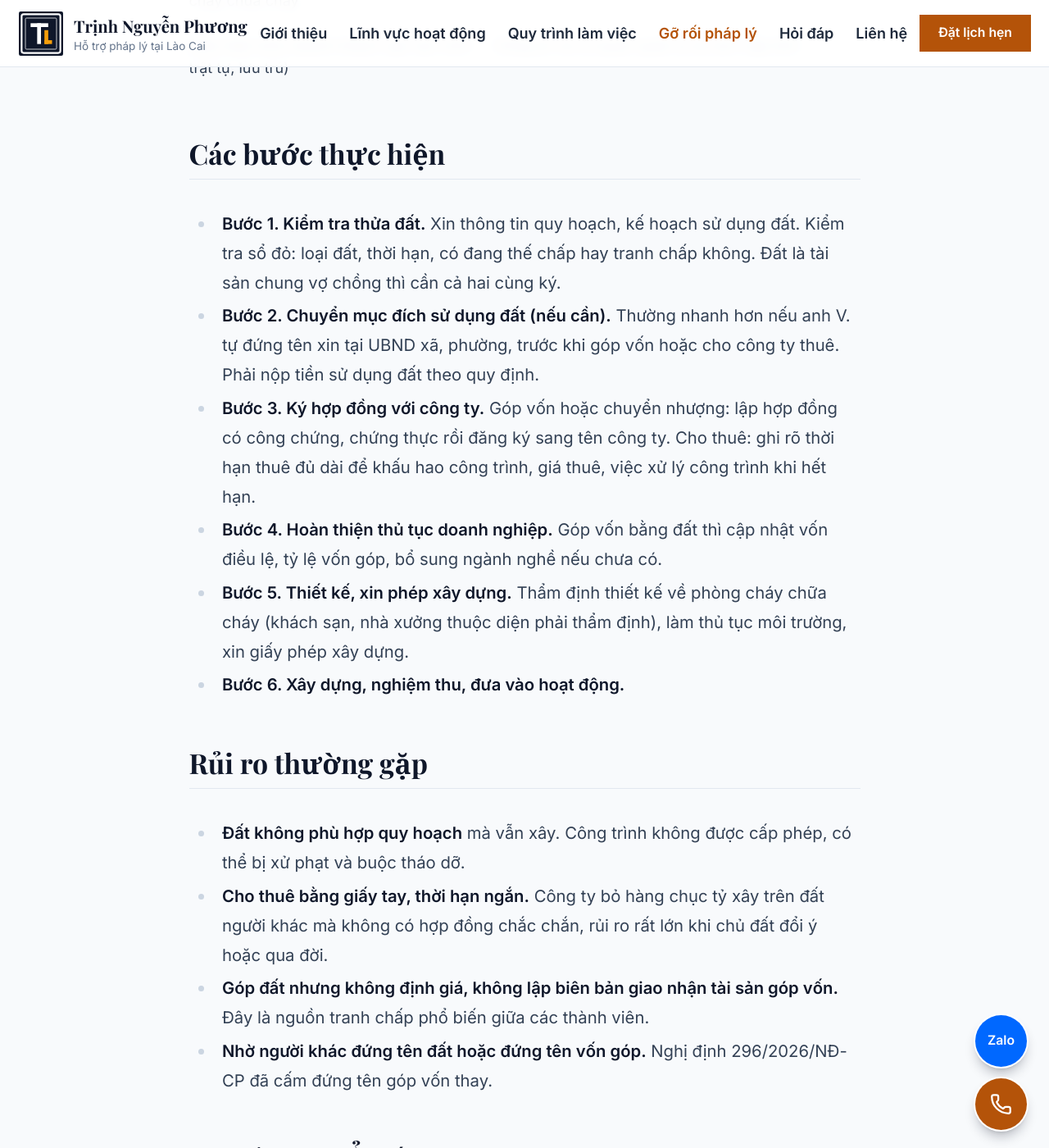
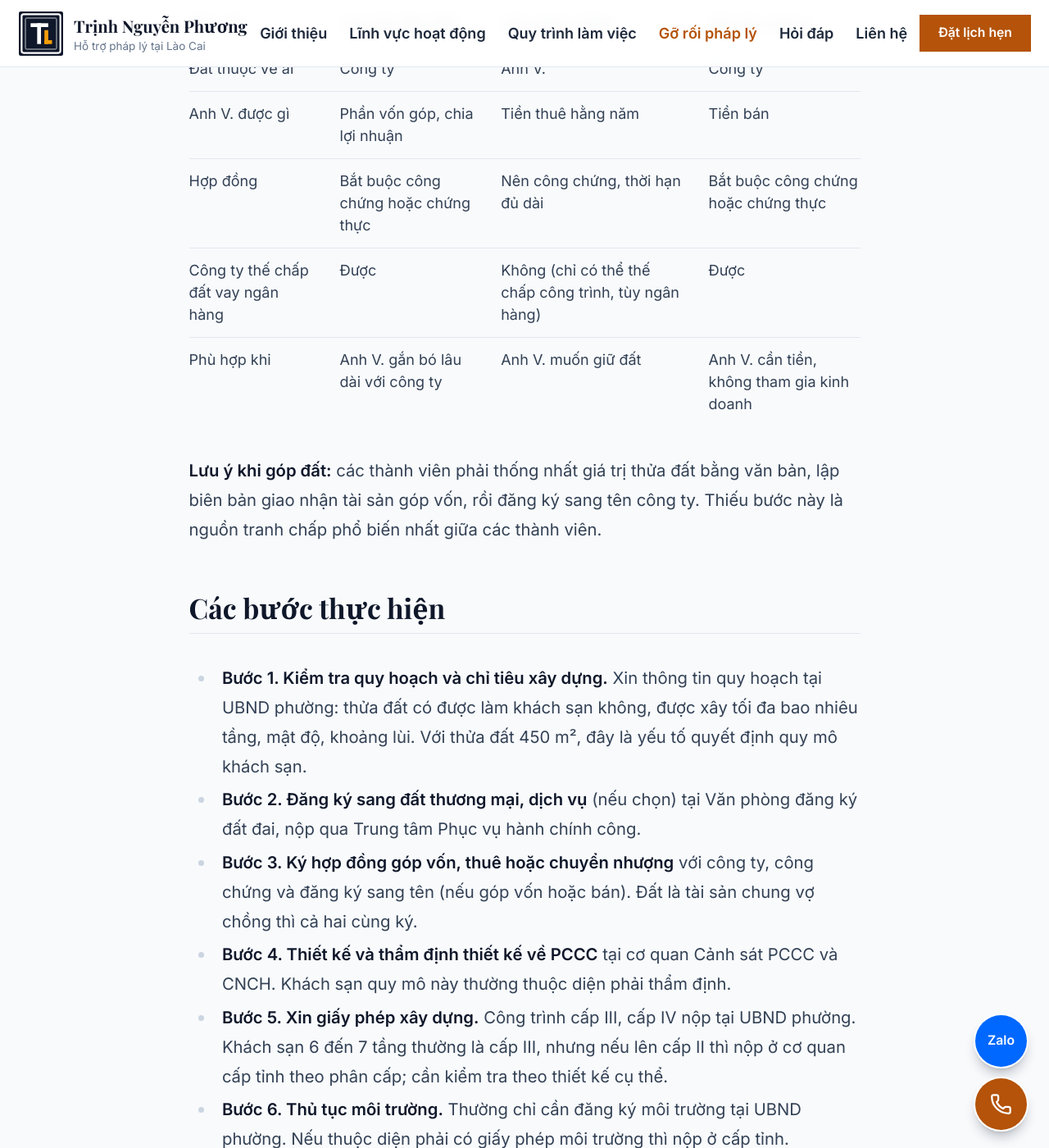
Before and after one commit to trinhlegal/trinhlegal.github.io, a Jekyll site: the page built from _posts/2026-11-27-ca-nhan-co-dat-muon-cong-ty-lam-du-an.md, in a window 1280 px wide and 1400 px high, scrolled down 3070 px. Shown: the whole window at 82% size. Built offline with Jekyll 4.4.1, drawn with Linux system fonts in a browser that asks for light colours; nearby versions of some CDN libraries; some of the changed text lies outside the part shown.

Commit message:
Bài Dự án đầu tư: tình huống 450 m² đất ở đô thị, khách sạn 6-7 tầng; đăng ký sang đất TMDV không phải xin phép
Co-Authored-By: Claude Opus 5.5 <noreply@anthropic.com>
Claude-Session: https://claude.ai/code/session_01PntsnTW7HJBD9gQRRsHV5b

```diff
--- a/_posts/2026-11-27-ca-nhan-co-dat-muon-cong-ty-lam-du-an.md
+++ b/_posts/2026-11-27-ca-nhan-co-dat-muon-cong-ty-lam-du-an.md
@@ -1,6 +1,6 @@
 ---
-title: "Có đất đứng tên cá nhân, muốn đưa vào công ty làm nhà xưởng, khách sạn: chọn cách nào cho đúng?"
-description: "Góp vốn bằng đất, cho công ty thuê hay bán cho công ty: mỗi cách có thủ tục, chi phí và rủi ro khác nhau. Bài viết so sánh ngắn gọn và chỉ rõ việc nào làm ở xã, phường, việc nào lên tỉnh."
+title: "Có 450 m² đất ở đô thị đứng tên cá nhân, muốn công ty xây khách sạn: làm thế nào cho đúng?"
+description: "Đất ở mặt tiền 15 m, sâu 30 m, chủ đất muốn đưa vào công ty để xây khách sạn khoảng 15 đến 20 tỷ đồng. Bài viết chỉ ra 2 việc phải quyết trước: có đổi sang đất thương mại, dịch vụ không, và góp vốn, cho thuê hay bán cho công ty."
 date: 2026-11-27 07:40:00 +0700
 mang: "Dự án đầu tư"
 nhom: doanh-nghiep
@@ -9,71 +9,80 @@ can_cu_den_ngay: "27/11/2026"
 
 ## Tình huống thường gặp
 
-Anh V. ở Lào Cai có một thửa đất khoảng 2.000 m² đứng tên mình. Anh cùng vài người bạn lập công ty TNHH, dự kiến bỏ khoảng 15 đến 20 tỷ đồng xây nhà xưởng hoặc một khách sạn nhỏ trên thửa đất này.
+Anh V. có thửa đất ở đô thị 450 m² (mặt tiền 15 m, sâu 30 m) tại một phường ở Lào Cai, sổ đỏ đứng tên anh. Anh cùng mấy người bạn lập công ty TNHH, dự kiến bỏ khoảng 15 đến 20 tỷ đồng xây khách sạn 6 đến 7 tầng trên thửa đất này.
 
-Anh băn khoăn nên góp đất vào công ty, cho công ty thuê hay bán hẳn cho công ty, và thủ tục làm ở đâu.
+Anh hỏi: có phải đổi loại đất không, nên góp đất vào công ty, cho công ty thuê hay bán cho công ty, và thủ tục nộp ở đâu.
 
 *(Tình huống minh họa.)*
 
 ## Trả lời ngắn
 
-- **Có 3 cách:** góp vốn bằng quyền sử dụng đất, cho công ty thuê đất, hoặc chuyển nhượng cho công ty.
-- **Việc đầu tiên là xem loại đất.** Nếu đất đang là đất nông nghiệp hoặc đất ở thì phải chuyển mục đích sang đất thương mại, dịch vụ hoặc đất cơ sở sản xuất, kinh doanh. Thửa đất phải phù hợp quy hoạch, kế hoạch sử dụng đất thì mới làm được.
-- **Ai đứng tên xin chuyển mục đích sẽ quyết định nộp ở đâu.** Cá nhân xin thì nộp ở UBND xã, phường. Công ty xin thì nộp ở UBND tỉnh.
-- **Công ty vốn trong nước không phải xin Giấy chứng nhận đăng ký đầu tư.**
+- **Đất ở đô thị phù hợp làm khách sạn, không phù hợp làm nhà xưởng.** Khu dân cư đô thị thường không cho phép xây nhà xưởng sản xuất.
+- **Chuyển từ đất ở sang đất thương mại, dịch vụ không phải xin phép** cơ quan nhà nước. Người sử dụng đất đăng ký biến động nếu có nhu cầu, nhưng vẫn phải phù hợp quy hoạch.
+- **Đưa đất vào công ty có 3 cách:** góp vốn, cho thuê, chuyển nhượng.
+- **Công ty vốn trong nước không phải xin Giấy chứng nhận đăng ký đầu tư.** Dự án dùng đất sẵn có của chủ đất, không xin Nhà nước cho thuê đất, nên thủ tục đơn giản hơn nhiều so với dự án phải xin đất.
 
-## So sánh 3 cách
+## Căn cứ pháp luật đang áp dụng
+
+- **Luật Đất đai số 31/2024/QH15** (đã được sửa đổi, bổ sung):
+  - Điều 121: các trường hợp chuyển mục đích phải xin phép. Chuyển đất ở sang đất thương mại, dịch vụ không thuộc các trường hợp này.
+  - Điều 133: đăng ký biến động khi chuyển mục đích.
+  - Điểm a khoản 3 Điều 27: hợp đồng chuyển nhượng, góp vốn bằng quyền sử dụng đất phải công chứng hoặc chứng thực.
+- **Luật Đầu tư số 143/2025/QH15**, Điều 26: dự án của nhà đầu tư trong nước không phải cấp Giấy chứng nhận đăng ký đầu tư.
+- **Luật Xây dựng số 135/2025/QH15**, khoản 1 Điều 53: UBND xã, phường cấp giấy phép xây dựng công trình cấp III, cấp IV.
+- **Luật Phòng cháy, chữa cháy và cứu nạn, cứu hộ số 55/2024/QH15** (đã được sửa đổi, bổ sung); **Nghị định 105/2025/NĐ-CP**.
+
+## Việc thứ nhất: giữ đất ở hay đổi sang đất thương mại, dịch vụ
+
+| | Giữ nguyên đất ở | Đăng ký sang đất thương mại, dịch vụ |
+|---|---|---|
+| Thủ tục đất | Không phải làm | Không phải xin phép; đăng ký biến động tại Văn phòng đăng ký đất đai, phải phù hợp quy hoạch |
+| Loại công trình xin phép | Nhà ở riêng lẻ, kinh doanh lưu trú quy mô nhỏ | Công trình dịch vụ lưu trú (khách sạn) |
+| Phù hợp khi | Nhà nghỉ, homestay vài tầng | Khách sạn 6 đến 7 tầng, vốn 15 đến 20 tỷ |
+| Lưu ý | Xây khách sạn nhiều tầng dưới danh nghĩa nhà ở dễ bị vướng khi xin phép, thẩm định PCCC, vay vốn | Hỏi trước về thời hạn sử dụng đất và nghĩa vụ tài chính sau khi đăng ký; giá trị thế chấp có thể khác đất ở |
+
+Với quy mô 15 đến 20 tỷ đồng, **nên đăng ký sang đất thương mại, dịch vụ** để giấy phép xây dựng, thiết kế PCCC và hồ sơ vay vốn thống nhất với nhau. Nên để anh V. tự đứng tên đăng ký trước khi đưa đất vào công ty.
+
+## Việc thứ hai: góp vốn, cho thuê hay bán cho công ty
 
 | Tiêu chí | Góp vốn bằng đất | Cho công ty thuê | Bán cho công ty |
 |---|---|---|---|
 | Đất thuộc về ai | Công ty | Anh V. | Công ty |
-| Quyền của anh V. | Phần vốn góp, chia lợi nhuận theo tỷ lệ | Nhận tiền thuê | Nhận tiền bán |
-| Hợp đồng | Bắt buộc công chứng hoặc chứng thực | Công chứng theo yêu cầu, nên công chứng | Bắt buộc công chứng hoặc chứng thực |
-| Công ty có được thế chấp đất vay ngân hàng | Có | Không (chỉ thế chấp được công trình trên đất, tùy ngân hàng) | Có |
-| Thuế, phí | Có thể phát sinh thuế, lệ phí khi sang tên, cần tính trước | Thuế trên tiền thuê | Thuế chuyển nhượng, lệ phí trước bạ |
-| Phù hợp khi | Anh V. muốn gắn lâu dài với công ty | Anh V. muốn giữ đất, công ty ít vốn | Anh V. cần tiền, rút khỏi việc kinh doanh |
+| Anh V. được gì | Phần vốn góp, chia lợi nhuận | Tiền thuê hằng năm | Tiền bán |
+| Hợp đồng | Bắt buộc công chứng hoặc chứng thực | Nên công chứng, thời hạn đủ dài | Bắt buộc công chứng hoặc chứng thực |
+| Công ty thế chấp đất vay ngân hàng | Được | Không (chỉ có thể thế chấp công trình, tùy ngân hàng) | Được |
+| Phù hợp khi | Anh V. gắn bó lâu dài với công ty | Anh V. muốn giữ đất | Anh V. cần tiền, không tham gia kinh doanh |
 
-**Gợi ý:** nếu các thành viên góp vốn khác nhau, cách góp đất cần định giá đất rõ ràng và được các thành viên đồng ý. Không làm thì sau này dễ tranh chấp về tỷ lệ vốn.
-
-## Việc nào làm ở xã, phường, việc nào lên tỉnh
-
-| Việc | Nơi giải quyết |
-|---|---|
-| Chuyển mục đích sử dụng đất do cá nhân đứng tên xin | UBND xã, phường |
-| Chuyển mục đích sử dụng đất do công ty đứng tên xin | UBND tỉnh |
-| Đăng ký sang tên khi góp vốn, chuyển nhượng | Văn phòng đăng ký đất đai, nộp qua Trung tâm Phục vụ hành chính công |
-| Giấy phép xây dựng công trình cấp III, cấp IV | UBND xã, phường |
-| Đăng ký môi trường (dự án nhỏ) | UBND xã, phường |
-| Giấy phép môi trường (nếu thuộc diện) | UBND tỉnh |
-| Thẩm định thiết kế, nghiệm thu phòng cháy chữa cháy | Cơ quan Cảnh sát PCCC và CNCH |
-| Điều kiện kinh doanh khách sạn (an ninh trật tự, lưu trú) | Công an và cơ quan quản lý du lịch cấp tỉnh |
+**Lưu ý khi góp đất:** các thành viên phải thống nhất giá trị thửa đất bằng văn bản, lập biên bản giao nhận tài sản góp vốn, rồi đăng ký sang tên công ty. Thiếu bước này là nguồn tranh chấp phổ biến nhất giữa các thành viên.
 
 ## Các bước thực hiện
 
-- **Bước 1. Kiểm tra thửa đất.** Xin thông tin quy hoạch, kế hoạch sử dụng đất. Kiểm tra sổ đỏ: loại đất, thời hạn, có đang thế chấp hay tranh chấp không. Đất là tài sản chung vợ chồng thì cần cả hai cùng ký.
-- **Bước 2. Chuyển mục đích sử dụng đất (nếu cần).** Thường nhanh hơn nếu anh V. tự đứng tên xin tại UBND xã, phường, trước khi góp vốn hoặc cho công ty thuê. Phải nộp tiền sử dụng đất theo quy định.
-- **Bước 3. Ký hợp đồng với công ty.** Góp vốn hoặc chuyển nhượng: lập hợp đồng có công chứng, chứng thực rồi đăng ký sang tên công ty. Cho thuê: ghi rõ thời hạn thuê đủ dài để khấu hao công trình, giá thuê, việc xử lý công trình khi hết hạn.
-- **Bước 4. Hoàn thiện thủ tục doanh nghiệp.** Góp vốn bằng đất thì cập nhật vốn điều lệ, tỷ lệ vốn góp, bổ sung ngành nghề nếu chưa có.
-- **Bước 5. Thiết kế, xin phép xây dựng.** Thẩm định thiết kế về phòng cháy chữa cháy (khách sạn, nhà xưởng thuộc diện phải thẩm định), làm thủ tục môi trường, xin giấy phép xây dựng.
-- **Bước 6. Xây dựng, nghiệm thu, đưa vào hoạt động.**
+- **Bước 1. Kiểm tra quy hoạch và chỉ tiêu xây dựng.** Xin thông tin quy hoạch tại UBND phường: thửa đất có được làm khách sạn không, được xây tối đa bao nhiêu tầng, mật độ, khoảng lùi. Với thửa đất 450 m², đây là yếu tố quyết định quy mô khách sạn.
+- **Bước 2. Đăng ký sang đất thương mại, dịch vụ** (nếu chọn) tại Văn phòng đăng ký đất đai, nộp qua Trung tâm Phục vụ hành chính công.
+- **Bước 3. Ký hợp đồng góp vốn, thuê hoặc chuyển nhượng** với công ty, công chứng và đăng ký sang tên (nếu góp vốn hoặc bán). Đất là tài sản chung vợ chồng thì cả hai cùng ký.
+- **Bước 4. Thiết kế và thẩm định thiết kế về PCCC** tại cơ quan Cảnh sát PCCC và CNCH. Khách sạn quy mô này thường thuộc diện phải thẩm định.
+- **Bước 5. Xin giấy phép xây dựng.** Công trình cấp III, cấp IV nộp tại UBND phường. Khách sạn 6 đến 7 tầng thường là cấp III, nhưng nếu lên cấp II thì nộp ở cơ quan cấp tỉnh theo phân cấp; cần kiểm tra theo thiết kế cụ thể.
+- **Bước 6. Thủ tục môi trường.** Thường chỉ cần đăng ký môi trường tại UBND phường. Nếu thuộc diện phải có giấy phép môi trường thì nộp ở cấp tỉnh.
+- **Bước 7. Xây dựng, nghiệm thu PCCC, đưa vào sử dụng.**
+- **Bước 8. Điều kiện kinh doanh:** bổ sung ngành nghề lưu trú cho công ty, xin giấy chứng nhận đủ điều kiện về an ninh, trật tự tại cơ quan công an, thông báo hoạt động kinh doanh lưu trú, đề nghị công nhận hạng sao nếu có nhu cầu.
 
 ## Rủi ro thường gặp
 
-- **Đất không phù hợp quy hoạch** mà vẫn xây. Công trình không được cấp phép, có thể bị xử phạt và buộc tháo dỡ.
-- **Cho thuê bằng giấy tay, thời hạn ngắn.** Công ty bỏ hàng chục tỷ xây trên đất người khác mà không có hợp đồng chắc chắn, rủi ro rất lớn khi chủ đất đổi ý hoặc qua đời.
-- **Góp đất nhưng không định giá, không lập biên bản giao nhận tài sản góp vốn.** Đây là nguồn tranh chấp phổ biến giữa các thành viên.
-- **Nhờ người khác đứng tên đất hoặc đứng tên vốn góp.** Nghị định 296/2026/NĐ-CP đã cấm đứng tên góp vốn thay.
+- **Không xin thông tin quy hoạch trước khi thiết kế.** Thiết kế 7 tầng nhưng quy hoạch chỉ cho phép 5 tầng thì phải làm lại toàn bộ.
+- **Xây khách sạn nhưng xin phép là nhà ở**, rồi khó nghiệm thu PCCC, khó vay vốn, dễ bị xử phạt.
+- **Công ty thuê đất bằng giấy tay, thời hạn ngắn** mà bỏ hàng chục tỷ xây dựng. Rủi ro rất lớn khi chủ đất đổi ý, qua đời hoặc phát sinh tranh chấp thừa kế.
+- **Nhờ người khác đứng tên vốn góp.** Nghị định 296/2026/NĐ-CP đã cấm đứng tên góp vốn thay.
 
 ## Lưu ý thay đổi sắp tới
 
-Việc phân chia thẩm quyền đất đai giữa tỉnh và xã hiện theo Nghị định 151/2025/NĐ-CP, áp dụng đến hết 28/02/2027. Luật Đất đai (sửa đổi) có hiệu lực từ 01/7/2027. Nơi nộp hồ sơ có thể thay đổi sau các mốc này.
+Luật Đất đai (sửa đổi) đã được Quốc hội thông qua ngày 21/11/2026, có hiệu lực từ 01/7/2027. Quy định về chuyển mục đích sử dụng đất có thể được điều chỉnh. Nghị quyết 59/2026/QH16 về ưu đãi dự án du lịch áp dụng từ 01/01/2027, chủ đầu tư khách sạn nên xem mình có thuộc diện hưởng ưu đãi không.
 
 ## Nên làm gì ngay bây giờ
 
-1. Chụp sổ đỏ, xin thông tin quy hoạch của thửa đất.
-2. Thống nhất với các thành viên công ty: góp đất, cho thuê hay bán, giá trị bao nhiêu.
-3. Lập lộ trình pháp lý trước khi thiết kế và đặt nhà thầu.
+1. Xin thông tin quy hoạch của thửa đất tại UBND phường.
+2. Thống nhất trong công ty: góp đất, cho thuê hay bán, giá trị bao nhiêu.
+3. Chọn đơn vị thiết kế có kinh nghiệm thiết kế khách sạn và PCCC.
 
-Mỗi thửa đất và mỗi dự án có điều kiện khác nhau. Bài viết giúp Quý khách định hướng, không thay cho việc rà soát hồ sơ cụ thể và không bảo đảm kết quả chấp thuận của cơ quan nhà nước.
+Mỗi thửa đất có quy hoạch và điều kiện khác nhau. Bài viết giúp Quý khách định hướng, không thay cho việc rà soát hồ sơ cụ thể và không bảo đảm kết quả chấp thuận của cơ quan nhà nước.
 
-**Quý khách có đất và đang tính làm dự án cùng công ty**, hãy gửi ảnh sổ đỏ qua Zalo 0903 228 196. Tôi xem miễn phí và tư vấn nên chọn cách nào.
+**Quý khách có đất và đang tính xây khách sạn cùng công ty**, hãy gửi ảnh sổ đỏ qua Zalo 0903 228 196. Tôi xem miễn phí và tư vấn nên chọn cách nào.
```
